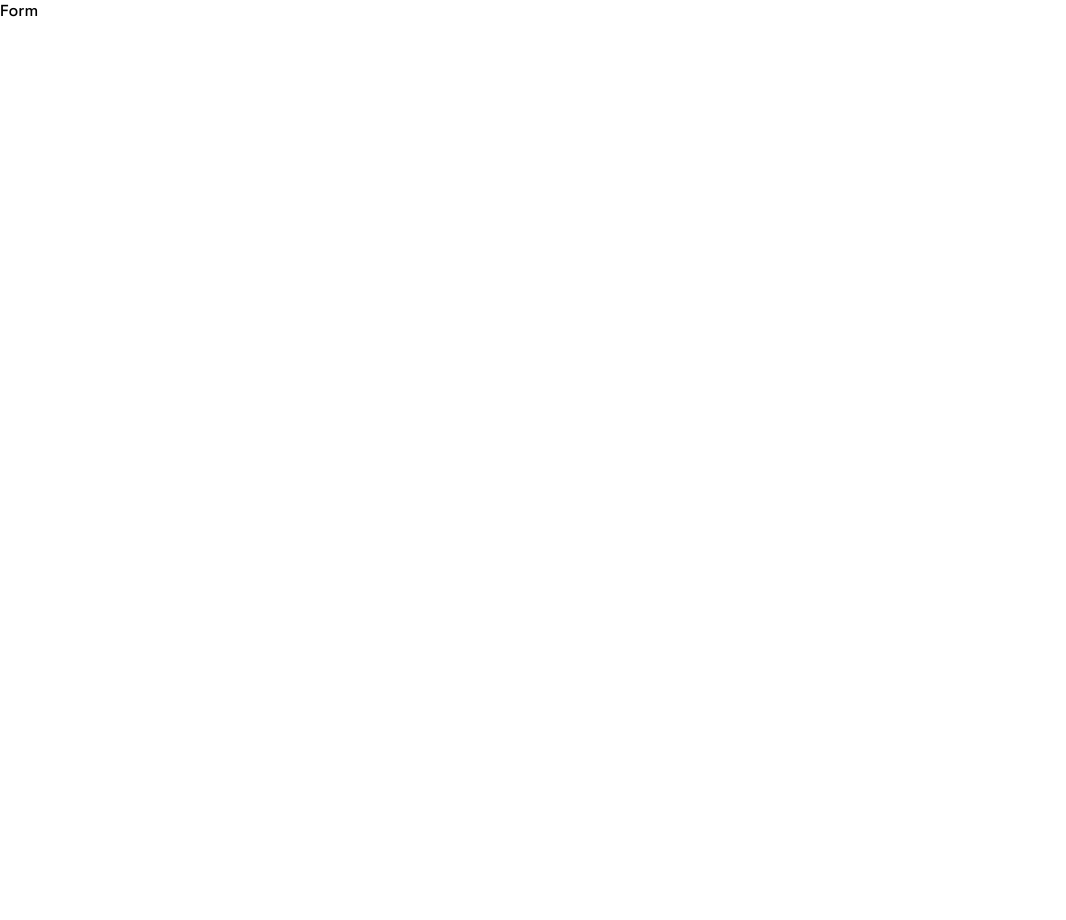
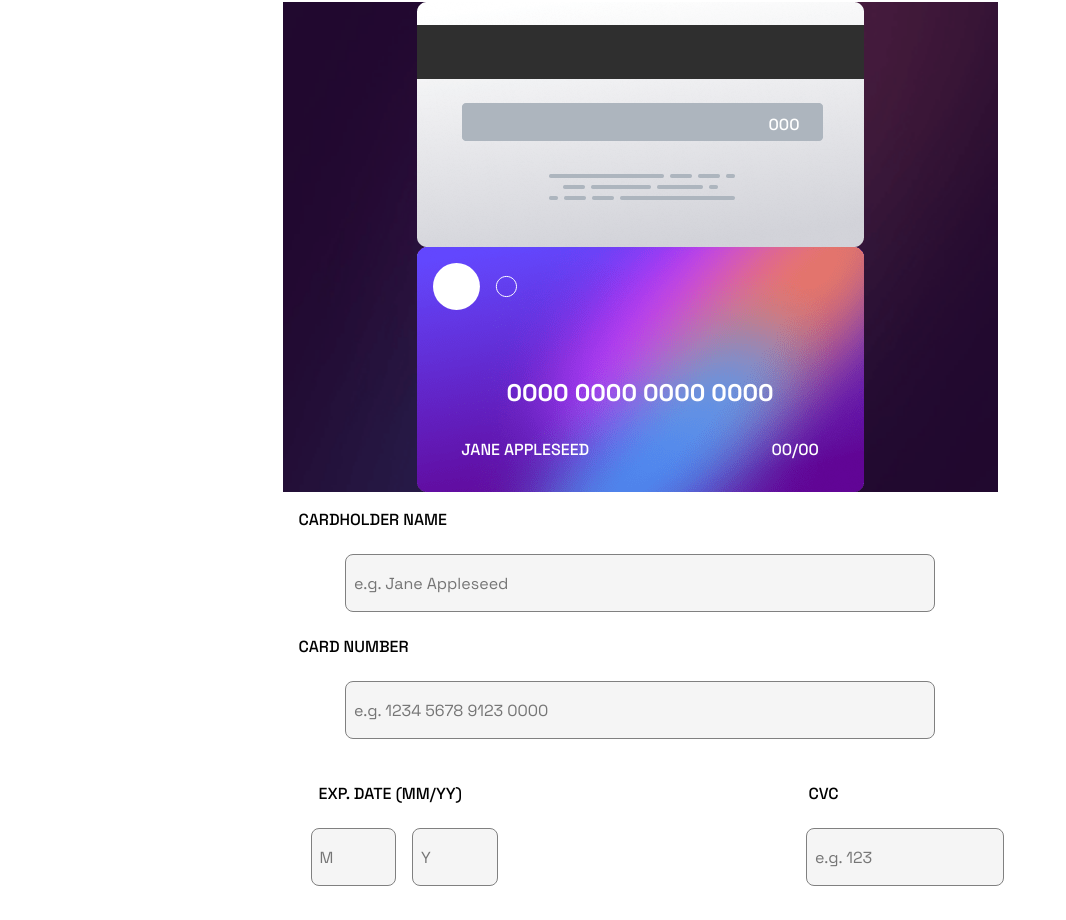
Before and after one commit to Nacho35/credit-card-example-form, a React (Vite) app: page / in a window 1280 px wide. Shown: the top 920 px of the page, without its empty margins (0-1066 px from the left). Before the commit the page ends 800 px from the top, so only its background shows below. Built offline with nearby package versions, Linux system fonts and the light colour scheme.

Commit message:
armando la UI

```diff
--- a/src/components/Form.tsx
+++ b/src/components/Form.tsx
@@ -1,5 +1,94 @@
+import {
+	Button,
+	ButtonContainer,
+	Container,
+	Input,
+	InputContainer,
+	InputGroup,
+	InputGroup2,
+	InputGroupRow,
+	InputOthers,
+	Label,
+	LabelContainer,
+	RendersContainer,
+	SecondInputContainer,
+	SecondInputContainerRow,
+} from "../styles/form";
+import Creditcard from "./Creditcard";
+import Creditcardback from "./Creditcardback";
+
 const Form = () => {
-	return <div>Form</div>;
+	return (
+		<Container>
+			<RendersContainer>
+				<Creditcardback />
+				<Creditcard />
+			</RendersContainer>
+			<form action="#" method="post">
+				<InputContainer>
+					<LabelContainer>
+						<Label htmlFor="cardname">cardholder name</Label>
+					</LabelContainer>
+					<Input
+						type="text"
+						name="cardname"
+						id="cardname"
+						placeholder="e.g. Jane Appleseed"
+					/>
+					<LabelContainer>
+						<Label htmlFor="cardnumber">card number</Label>
+					</LabelContainer>
+					<Input
+						type="text"
+						name="cardnumber"
+						id="cardnumber"
+						placeholder="e.g. 1234 5678 9123 0000"
+						maxLength={19}
+					/>
+				</InputContainer>
+				<SecondInputContainer>
+					<SecondInputContainerRow>
+						<InputGroup>
+							<LabelContainer>
+								<Label htmlFor="carddate">exp. date (mm/yy)</Label>
+							</LabelContainer>
+							<InputGroupRow>
+								<InputOthers
+									type="text"
+									name="carddate"
+									id="carddate"
+									placeholder="M"
+									maxLength={2}
+								/>
+								<InputOthers
+									type="text"
+									name="cardyear"
+									id="cardyear"
+									placeholder="Y"
+									maxLength={2}
+								/>
+							</InputGroupRow>
+						</InputGroup>
+						<InputGroup2>
+							<LabelContainer>
+								<Label htmlFor="code">cvc</Label>
+							</LabelContainer>
+							<Input
+								type="number"
+								name="code"
+								id="code"
+								placeholder="e.g. 123"
+								maxLength={3}
+							/>
+						</InputGroup2>
+					</SecondInputContainerRow>
+				</SecondInputContainer>
+				<ButtonContainer>
+					<Button type="submit">Confirm</Button>
+				</ButtonContainer>
+			</form>
+		</Container>
+	);
 };
 
 export default Form;
--- a/src/styles/card.ts
+++ b/src/styles/card.ts
@@ -6,7 +6,6 @@ export const Container = styled.div`
 	justify-content: center;
 	align-items: center;
 	width: 100%;
-	height: 100vh;
 `;
 
 export const CardContainer = styled.div`
--- a/src/styles/cardBack.ts
+++ b/src/styles/cardBack.ts
@@ -1,16 +1,11 @@
 import styled from "styled-components";
 import bgCardBack from "../assets/bg-card-back.png";
-import bgMain from "../assets/bg-main-mobile.png";
 
 export const Container = styled.div`
 	display: flex;
 	justify-content: center;
 	align-items: center;
 	width: 100%;
-	height: 100vh;
-	background-image: url(${bgMain});
-	background-repeat: no-repeat;
-	background-size: cover;
 `;
 
 export const ContainerCvc = styled.div`
--- a/src/styles/form.ts
+++ b/src/styles/form.ts
@@ -0,0 +1,117 @@
+import styled from "styled-components";
+import bgMain from "../assets/bg-main-mobile.png";
+
+export const RendersContainer = styled.div`
+	background-image: url(${bgMain});
+	background-repeat: no-repeat;
+	background-size: cover;
+`;
+
+export const Container = styled.div`
+	display: grid;
+	grid-template-rows: 1fr 1fr;
+	grid-template-columns: auto;
+	justify-content: center;
+	align-items: center;
+	width: 100%;
+`;
+
+export const InputContainer = styled.div`
+	display: flex;
+	flex-direction: column;
+	justify-content: center;
+	align-items: center;
+	width: 100%;
+`;
+
+export const SecondInputContainer = styled.div`
+	display: flex;
+	flex-direction: column;
+	align-items: center;
+	width: 100%;
+	margin: 20px;
+`;
+
+export const SecondInputContainerRow = styled.div`
+	display: flex;
+	justify-content: space-between;
+	width: 100%;
+`;
+
+export const InputGroup = styled.div`
+	display: flex;
+	flex-direction: column;
+	align-items: center;
+`;
+
+export const InputGroup2 = styled.div`
+	display: flex;
+	flex-direction: column;
+	align-items: center;
+`;
+
+export const LabelContainer = styled.div`
+	display: flex;
+	justify-content: flex-start;
+	align-items: center;
+	width: 100%;
+`;
+
+export const Label = styled.label`
+	margin: 1rem;
+	text-transform: uppercase;
+`;
+
+export const Input = styled.input`
+	width: 80%;
+	height: 2.5rem;
+	margin: 0.5rem;
+	padding: 0.5rem;
+	border-radius: 0.5rem;
+	border: gray 1px solid;
+	background-color: #f5f5f5;
+	font-size: 1rem;
+	font-family: inherit;
+	color: #333;
+	outline: none;
+`;
+
+export const InputOthers = styled.input`
+	width: 15%;
+	height: 2.5rem;
+	margin: 0.5rem;
+	padding: 0.5rem;
+	border-radius: 0.5rem;
+	border: gray 1px solid;
+	background-color: #f5f5f5;
+	font-size: 1rem;
+	font-family: inherit;
+	color: #333;
+	outline: none;
+`;
+
+export const InputGroupRow = styled.div`
+	display: flex;
+	text-align: center;
+	width: 100%;
+`;
+
+export const ButtonContainer = styled.div`
+	display: flex;
+	justify-content: center;
+	align-items: center;
+	width: 100%;
+`;
+
+export const Button = styled.button`
+	width: 80%;
+	height: 3.5rem;
+	margin: 0.5rem;
+	border-radius: 0.5rem;
+	border: gray 1px solid;
+	background-color: #220930;
+	font-size: 1rem;
+	font-family: inherit;
+	color: #fff;
+	outline: none;
+`;
```
